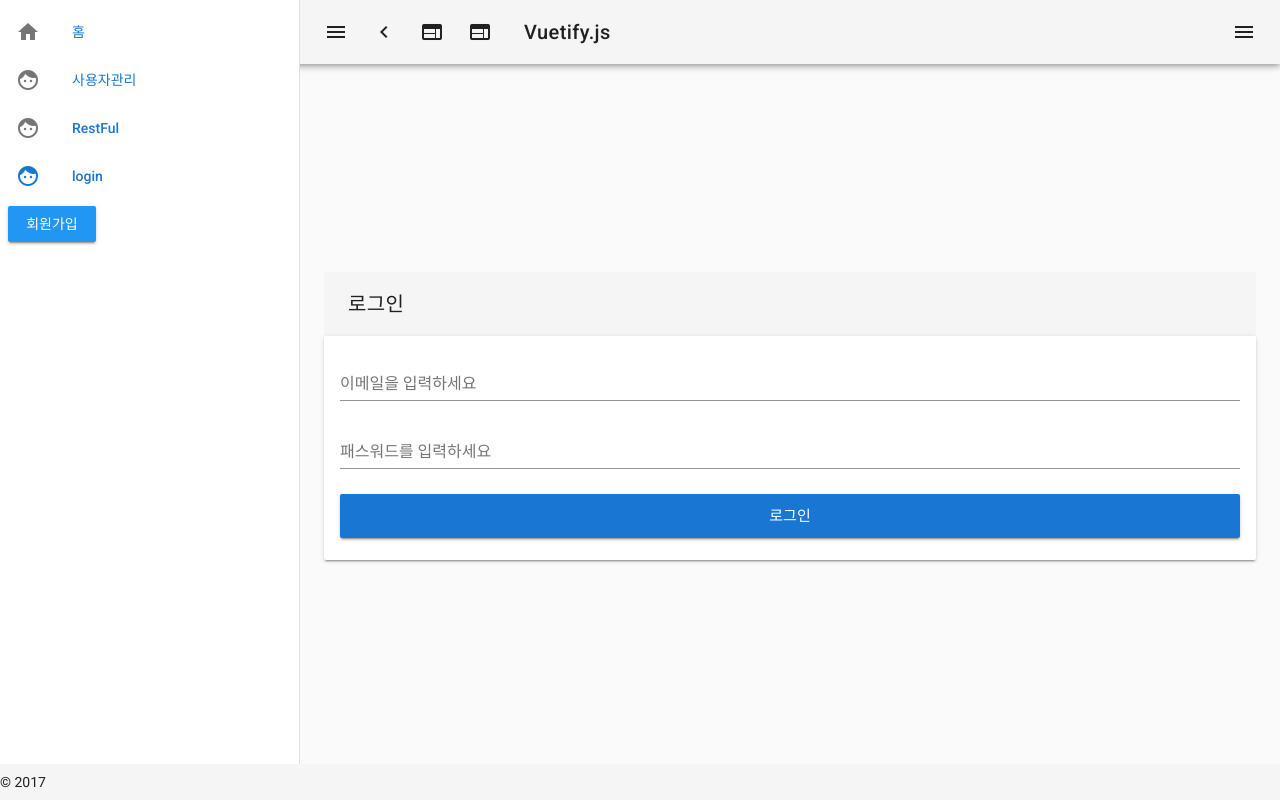
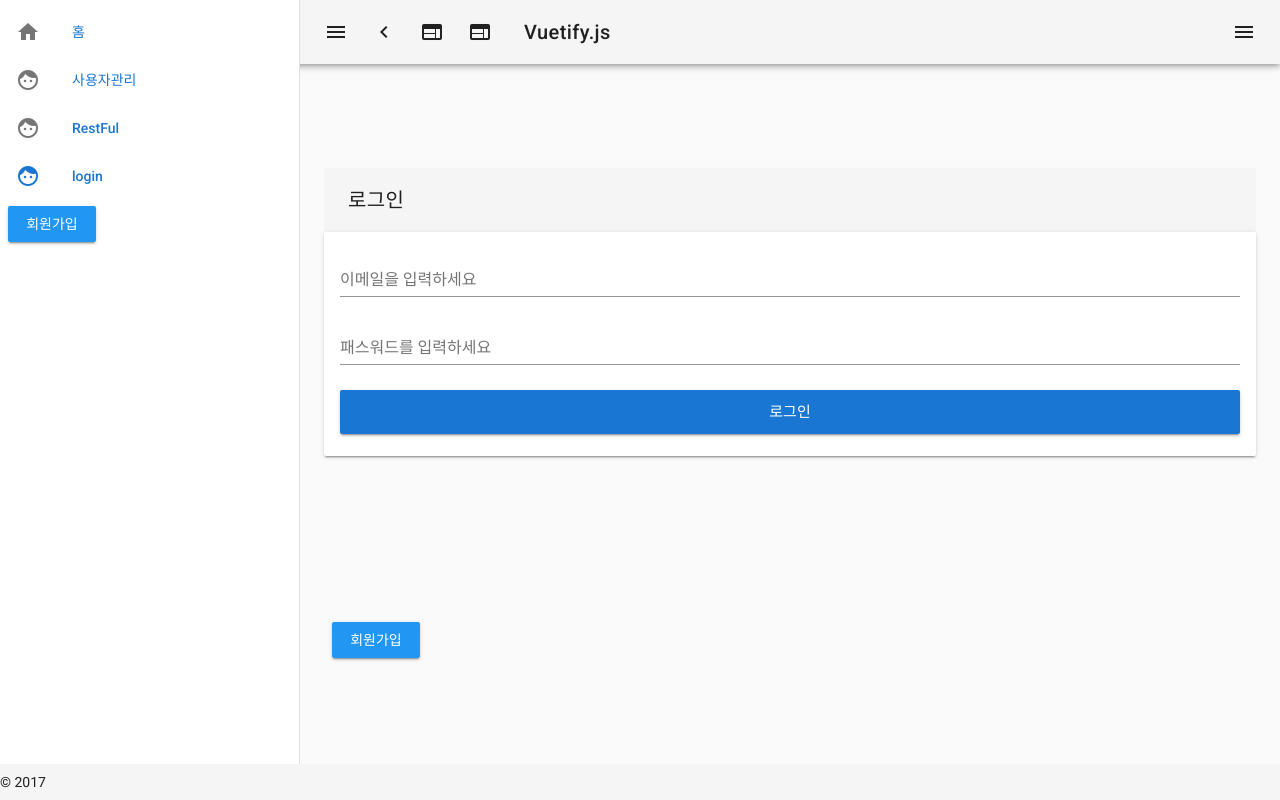
Before and after one commit to kdd0419/TeamProject, a Vue app in the folder fe/: page /login in a window 1280 px wide. Built offline with nearby package versions, Linux system fonts and the light colour scheme; no server answers.

Commit message:
추가 구성에 맞춰 버튼 추가

```diff
--- a/fe/src/views/Home.vue
+++ b/fe/src/views/Home.vue
@@ -2,6 +2,7 @@
   <v-container fluid>
     <v-slide-y-transition mode="out-in">
       <v-layout column align-center>
+        <v-btn color="info" href="/login">로그인</v-btn>
         <img src="@/assets/logo.png" alt="Vuetify.js" class="mb-5">
         <blockquote>
           &#8220;First, solve the problem. Then, write the code.&#8221;
--- a/fe/src/views/login.vue
+++ b/fe/src/views/login.vue
@@ -28,6 +28,7 @@
           </div>
         </v-card>
       </v-flex>
+      <v-btn color="info" href="/signup">회원가입</v-btn>
     </v-layout>
   </v-container>
 </template>
```
